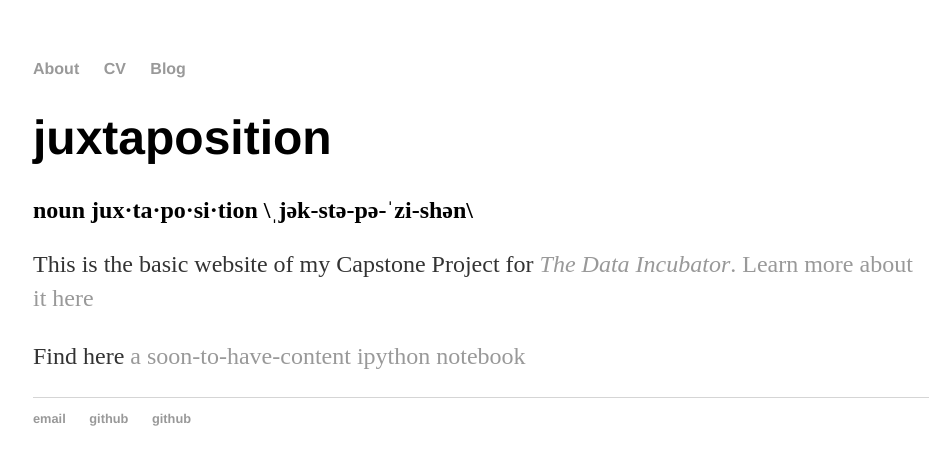
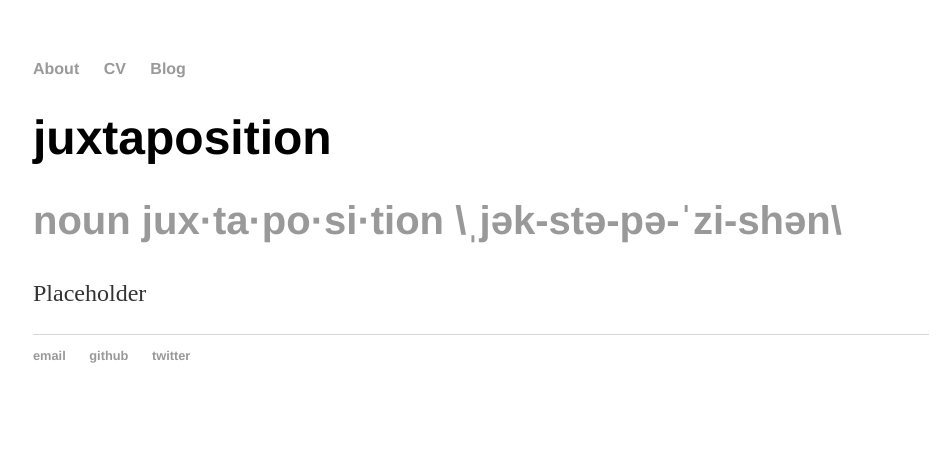
Before and after one commit to bartholdja/bartholdja.github.io, a Jekyll site: the page built from index.html, in a window 1280 px wide. Shown: the top 465 px of the page, without its empty margins (159-1103 px from the left). Built offline with Jekyll 4.4.1, drawn with Linux system fonts in a browser that asks for light colours.

Commit message:
fixing webpage

```diff
--- a/_layouts/default.html
+++ b/_layouts/default.html
@@ -22,7 +22,7 @@
 	    		<ul>
 	        		<li><a href="mailto:bartholdja@gmail.com">email</a></li>
 	        		<li><a href="https://github.com/bartholdja">github</a></li>
-					<li><a href="https://twitter.com/jabarthold">github</a></li>
+					<li><a href="https://twitter.com/jabarthold">twitter</a></li>
 				</ul>
 			</footer>
 		</body>
--- a/css/main.css
+++ b/css/main.css
@@ -23,6 +23,11 @@ h1 {
     font-size: 3em;
     font-family:'Helvetica', 'Arial', 'Sans-Serif';
 }
+h2 {
+    font-size: 2.5em;
+    font-family:'Helvetica', 'Arial', 'Sans-Serif';
+    color: #999
+}
 p {
     font-size: 1.5em;
     line-height: 1.4em;
--- a/index.html
+++ b/index.html
@@ -5,6 +5,5 @@ title:
 <div class="blurb">
 	<h1>juxtaposition</h1>
 	<h2> noun jux·ta·po·si·tion \ˌjək-stə-pə-ˈzi-shən\</h2>
-	<p>This is the basic website of my Capstone Project for  <a href=https://www.thedataincubator.com><em>The Data Incubator</em>.</a> <a href=https://www.youtube.com/watch?v=5l6SfLy4HdQ&feature=em-upload_owner> Learn more about it here</a></p>
-	<p>Find here <a href=https://github.com/bartholdja/bartholdja.github.io/blob/master/.ipynb_checkpoints/capProj-checkpoint.ipynb> a soon-to-have-content ipython notebook</a><p>
+	<p>Placeholder<p>
 </div><!-- /.blurb -->
```
